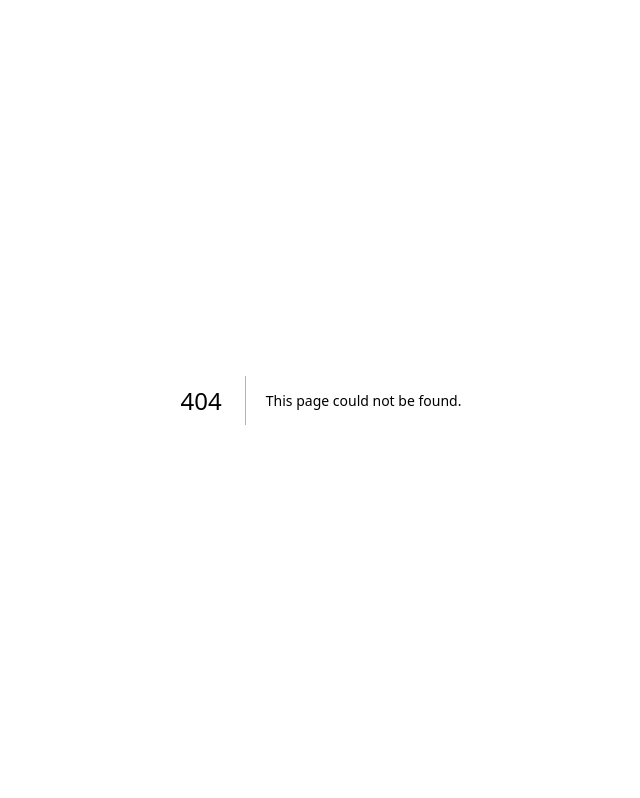
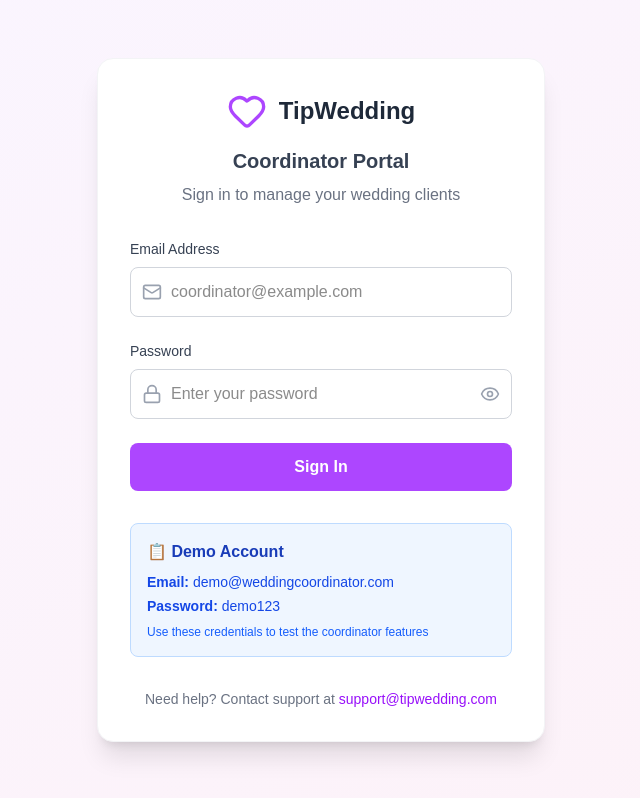
Before and after one commit to donaldjsexton/wedding-tip, a Next.js app: page /coordinator/login in a window 1280 px wide. Before the commit this address had no page. Shown: the whole page, without its empty margins (319-959 px from the left). Built offline with nearby package versions, Linux system fonts and the light colour scheme.

Commit message:
Add coordinator authentication system - login, session management, and security

```diff
--- /dev/null
+++ b/src/app/api/coordinator/auth/route.ts
@@ -0,0 +1,84 @@
+import { NextRequest, NextResponse } from 'next/server';
+import { prisma } from '@/lib/prisma';
+
+export async function POST(request: NextRequest) {
+  try {
+    const { email, password } = await request.json();
+
+    if (!email || !password) {
+      return NextResponse.json(
+        { error: 'Email and password are required' },
+        { status: 400 }
+      );
+    }
+
+    // For MVP, we'll have a simple demo account and auto-create coordinators
+    // In production, you'd have proper password hashing and verification
+
+    // Demo account for testing
+    if (email === 'demo@weddingcoordinator.com' && password === 'demo123') {
+      let coordinator = await prisma.coordinator.findUnique({
+        where: { email }
+      });
+
+      if (!coordinator) {
+        coordinator = await prisma.coordinator.create({
+          data: {
+            email,
+            name: 'Demo Coordinator',
+            company: 'Demo Wedding Company'
+          }
+        });
+      }
+
+      return NextResponse.json({
+        coordinator: {
+          id: coordinator.id,
+          email: coordinator.email,
+          name: coordinator.name,
+          company: coordinator.company
+        }
+      });
+    }
+
+    // For MVP, auto-create coordinator accounts with email as password
+    // This is NOT secure and should be replaced with proper auth in production
+    const simplePassword = email.split('@')[0]; // Use email prefix as password
+
+    if (password === simplePassword) {
+      let coordinator = await prisma.coordinator.findUnique({
+        where: { email }
+      });
+
+      if (!coordinator) {
+        coordinator = await prisma.coordinator.create({
+          data: {
+            email,
+            name: email.split('@')[0].replace(/[._-]/g, ' '), // Convert email to name
+            company: email.split('@')[1] // Use domain as company
+          }
+        });
+      }
+
+      return NextResponse.json({
+        coordinator: {
+          id: coordinator.id,
+          email: coordinator.email,
+          name: coordinator.name,
+          company: coordinator.company
+        }
+      });
+    }
+
+    return NextResponse.json(
+      { error: 'Invalid email or password' },
+      { status: 401 }
+    );
+  } catch (error) {
+    console.error('Auth error:', error);
+    return NextResponse.json(
+      { error: 'Authentication failed' },
+      { status: 500 }
+    );
+  }
+}
--- a/src/app/api/coordinator/weddings/route.ts
+++ b/src/app/api/coordinator/weddings/route.ts
@@ -1,12 +1,16 @@
 import { NextRequest, NextResponse } from 'next/server';
 import { prisma } from '@/lib/prisma';
 
-export async function GET() {
+export async function GET(request: NextRequest) {
   try {
-    // For MVP, we'll use a simple approach without authentication
-    // In production, you'd want to authenticate the coordinator first
+    const { searchParams } = new URL(request.url);
+    const coordinatorId = searchParams.get('coordinatorId');
+
+    // Build the where clause based on coordinator ID
+    const whereClause = coordinatorId ? { coordinatorId } : {};
 
     const weddings = await prisma.wedding.findMany({
+      where: whereClause,
       include: {
         coordinator: true,
         vendors: {
--- /dev/null
+++ b/src/app/coordinator/login/page.tsx
@@ -0,0 +1,153 @@
+'use client';
+
+import { useState } from 'react';
+import { Heart, Mail, Lock, Eye, EyeOff } from 'lucide-react';
+import { useRouter } from 'next/navigation';
+
+export default function CoordinatorLogin() {
+  const [email, setEmail] = useState('');
+  const [password, setPassword] = useState('');
+  const [showPassword, setShowPassword] = useState(false);
+  const [loading, setLoading] = useState(false);
+  const [error, setError] = useState('');
+  const router = useRouter();
+
+  const handleLogin = async (e: React.FormEvent) => {
+    e.preventDefault();
+    setLoading(true);
+    setError('');
+
+    try {
+      const response = await fetch('/api/coordinator/auth', {
+        method: 'POST',
+        headers: {
+          'Content-Type': 'application/json',
+        },
+        body: JSON.stringify({ email, password }),
+      });
+
+      if (response.ok) {
+        const { coordinator } = await response.json();
+        // Store coordinator info in localStorage for MVP
+        localStorage.setItem('coordinator', JSON.stringify(coordinator));
+        router.push('/coordinator');
+      } else {
+        const { error } = await response.json();
+        setError(error || 'Login failed');
+      }
+    } catch (err) {
+      setError('Network error. Please try again.');
+    } finally {
+      setLoading(false);
+    }
+  };
+
+  return (
+    <div className="min-h-screen bg-gradient-to-br from-purple-50 to-pink-50 flex items-center justify-center p-4">
+      <div className="bg-white rounded-2xl shadow-xl border border-gray-100 w-full max-w-md">
+        <div className="p-8">
+          {/* Header */}
+          <div className="text-center mb-8">
+            <div className="flex items-center justify-center mb-4">
+              <Heart className="h-10 w-10 text-purple-500 mr-3" />
+              <h1 className="text-2xl font-bold text-gray-800">TipWedding</h1>
+            </div>
+            <h2 className="text-xl font-semibold text-gray-700 mb-2">
+              Coordinator Portal
+            </h2>
+            <p className="text-gray-500">
+              Sign in to manage your wedding clients
+            </p>
+          </div>
+
+          {/* Login Form */}
+          <form onSubmit={handleLogin} className="space-y-6">
+            {error && (
+              <div className="bg-red-50 border border-red-200 rounded-lg p-3">
+                <p className="text-red-600 text-sm">{error}</p>
+              </div>
+            )}
+
+            <div>
+              <label className="block text-sm font-medium text-gray-700 mb-2">
+                Email Address
+              </label>
+              <div className="relative">
+                <Mail className="absolute left-3 top-1/2 transform -translate-y-1/2 h-5 w-5 text-gray-400" />
+                <input
+                  type="email"
+                  required
+                  value={email}
+                  onChange={(e) => setEmail(e.target.value)}
+                  className="w-full pl-10 pr-4 py-3 border border-gray-300 rounded-lg focus:outline-none focus:ring-2 focus:ring-purple-500 focus:border-transparent"
+                  placeholder="coordinator@example.com"
+                />
+              </div>
+            </div>
+
+            <div>
+              <label className="block text-sm font-medium text-gray-700 mb-2">
+                Password
+              </label>
+              <div className="relative">
+                <Lock className="absolute left-3 top-1/2 transform -translate-y-1/2 h-5 w-5 text-gray-400" />
+                <input
+                  type={showPassword ? 'text' : 'password'}
+                  required
+                  value={password}
+                  onChange={(e) => setPassword(e.target.value)}
+                  className="w-full pl-10 pr-12 py-3 border border-gray-300 rounded-lg focus:outline-none focus:ring-2 focus:ring-purple-500 focus:border-transparent"
+                  placeholder="Enter your password"
+                />
+                <button
+                  type="button"
+                  onClick={() => setShowPassword(!showPassword)}
+                  className="absolute right-3 top-1/2 transform -translate-y-1/2 text-gray-400 hover:text-gray-600"
+                >
+                  {showPassword ? <EyeOff className="h-5 w-5" /> : <Eye className="h-5 w-5" />}
+                </button>
+              </div>
+            </div>
+
+            <button
+              type="submit"
+              disabled={loading}
+              className="w-full bg-purple-500 hover:bg-purple-600 disabled:bg-gray-400 text-white font-semibold py-3 px-4 rounded-lg transition-colors flex items-center justify-center"
+            >
+              {loading ? (
+                <>
+                  <div className="animate-spin rounded-full h-5 w-5 border-b-2 border-white mr-2"></div>
+                  Signing In...
+                </>
+              ) : (
+                'Sign In'
+              )}
+            </button>
+          </form>
+
+          {/* Demo Account Info */}
+          <div className="mt-8 p-4 bg-blue-50 rounded-lg border border-blue-200">
+            <h3 className="font-semibold text-blue-800 mb-2">📋 Demo Account</h3>
+            <div className="text-sm text-blue-700 space-y-1">
+              <p><strong>Email:</strong> demo@weddingcoordinator.com</p>
+              <p><strong>Password:</strong> demo123</p>
+              <p className="text-xs mt-2 text-blue-600">
+                Use these credentials to test the coordinator features
+              </p>
+            </div>
+          </div>
+
+          {/* Footer */}
+          <div className="mt-8 text-center">
+            <p className="text-sm text-gray-500">
+              Need help? Contact support at{' '}
+              <a href="mailto:support@tipwedding.com" className="text-purple-600 hover:underline">
+                support@tipwedding.com
+              </a>
+            </p>
+          </div>
+        </div>
+      </div>
+    </div>
+  );
+}
--- a/src/app/coordinator/page.tsx
+++ b/src/app/coordinator/page.tsx
@@ -1,8 +1,9 @@
 'use client';
 
 import { useState, useEffect } from 'react';
-import { Heart, Plus, Calendar, Users, ChevronRight } from 'lucide-react';
+import { Heart, Plus, Calendar, Users, ChevronRight, LogOut } from 'lucide-react';
 import Link from 'next/link';
+import { useRouter } from 'next/navigation';
 
 interface Wedding {
   id: string;
@@ -19,18 +20,41 @@ interface Wedding {
   }>;
 }
 
+interface Coordinator {
+  id: string;
+  email: string;
+  name: string;
+  company?: string;
+}
+
 export default function CoordinatorDashboard() {
   const [weddings, setWeddings] = useState<Wedding[]>([]);
   const [showCreateForm, setShowCreateForm] = useState(false);
   const [loading, setLoading] = useState(true);
+  const [coordinator, setCoordinator] = useState<Coordinator | null>(null);
+  const router = useRouter();
 
   useEffect(() => {
-    fetchWeddings();
-  }, []);
+    // Check if coordinator is logged in
+    const coordinatorData = localStorage.getItem('coordinator');
+    if (!coordinatorData) {
+      router.push('/coordinator/login');
+      return;
+    }
 
-  const fetchWeddings = async () => {
     try {
-      const response = await fetch('/api/coordinator/weddings');
+      const coord = JSON.parse(coordinatorData);
+      setCoordinator(coord);
+      fetchWeddings(coord.id);
+    } catch (error) {
+      console.error('Invalid coordinator data:', error);
+      router.push('/coordinator/login');
+    }
+  }, [router]);
+
+  const fetchWeddings = async (coordinatorId: string) => {
+    try {
+      const response = await fetch(`/api/coordinator/weddings?coordinatorId=${coordinatorId}`);
       const data = await response.json();
       setWeddings(data);
     } catch (error) {
@@ -38,6 +62,11 @@ export default function CoordinatorDashboard() {
     } finally {
       setLoading(false);
     }
+  };
+
+  const handleLogout = () => {
+    localStorage.removeItem('coordinator');
+    router.push('/coordinator/login');
   };
 
   const formatDate = (dateString: string) => {
@@ -59,7 +88,7 @@ export default function CoordinatorDashboard() {
     return roleMap[role] || role;
   };
 
-  if (loading) {
+  if (loading || !coordinator) {
     return (
       <div className="min-h-screen bg-gray-50 flex items-center justify-center">
         <div className="text-center">
@@ -77,10 +106,16 @@ export default function CoordinatorDashboard() {
           <div className="flex items-center justify-between py-4">
             <div className="flex items-center">
               <Heart className="h-8 w-8 text-purple-500 mr-3" />
+              <div>
                 <h1 className="text-2xl font-bold text-gray-800">
                   Coordinator Dashboard
                 </h1>
+                <p className="text-sm text-gray-600">
+                  Welcome back, {coordinator.name}
+                </p>
               </div>
+            </div>
+            <div className="flex items-center gap-3">
               <button
                 onClick={() => setShowCreateForm(true)}
                 className="inline-flex items-center bg-purple-500 hover:bg-purple-600 text-white font-semibold py-2 px-4 rounded-lg transition-colors"
@@ -88,6 +123,14 @@ export default function CoordinatorDashboard() {
                 <Plus className="h-5 w-5 mr-2" />
                 New Wedding
               </button>
+              <button
+                onClick={handleLogout}
+                className="inline-flex items-center text-gray-600 hover:text-gray-800 font-medium py-2 px-3 rounded-lg hover:bg-gray-100 transition-colors"
+              >
+                <LogOut className="h-4 w-4 mr-2" />
+                Logout
+              </button>
+            </div>
           </div>
         </div>
       </div>
--- a/src/app/page.tsx
+++ b/src/app/page.tsx
@@ -31,10 +31,10 @@ export default function Home() {
                 Manage vendors and create custom tip recommendations.
               </p>
               <Link
-                href="/coordinator"
+                href="/coordinator/login"
                 className="inline-flex items-center justify-center w-full bg-purple-500 hover:bg-purple-600 text-white font-semibold py-3 px-6 rounded-lg transition-colors"
               >
-                Access Coordinator Dashboard
+                Coordinator Sign In
               </Link>
             </div>
           </div>
```
Also changed, not shown: src/lib/prisma.ts (line endings or trailing spaces), src/lib/utils.ts (line endings or trailing spaces), 1 other file (tests, documents, lock files or other folders). Lines whose indentation alone changed are shown as unchanged.
